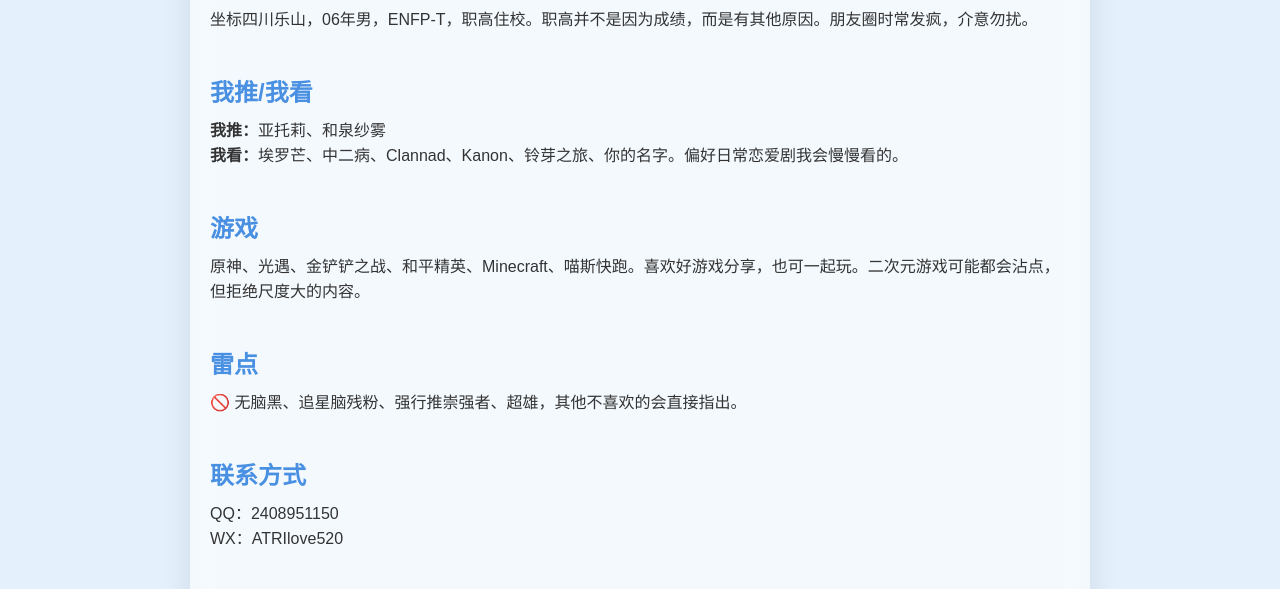
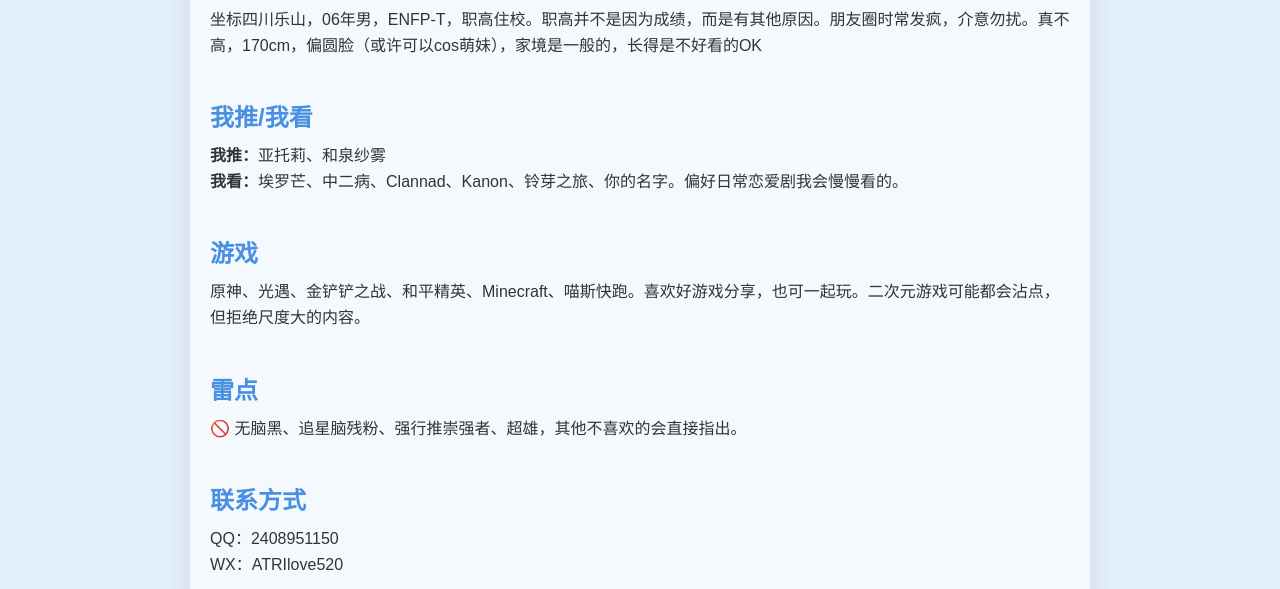
Before and after one commit to aaatri/xiaoya.github.io, a plain HTML site: page about.html in a window 1280 px wide. Shown: the part 204-793 px from the top of the page. Drawn offline with Linux system fonts and the light colour scheme.

Commit message:
Update about.html

```diff
--- a/about.html
+++ b/about.html
@@ -177,7 +177,7 @@
 
         <div class="section" id="introduction">
             <h2>自我介绍</h2>
-            <p>坐标四川乐山，06年男，ENFP-T，职高住校。职高并不是因为成绩，而是有其他原因。朋友圈时常发疯，介意勿扰。</p>
+            <p>坐标四川乐山，06年男，ENFP-T，职高住校。职高并不是因为成绩，而是有其他原因。朋友圈时常发疯，介意勿扰。真不高，170cm，偏圆脸（或许可以cos萌妹），家境是一般的，长得是不好看的OK</p>
         </div>
 
         <div class="section" id="anime">
```
